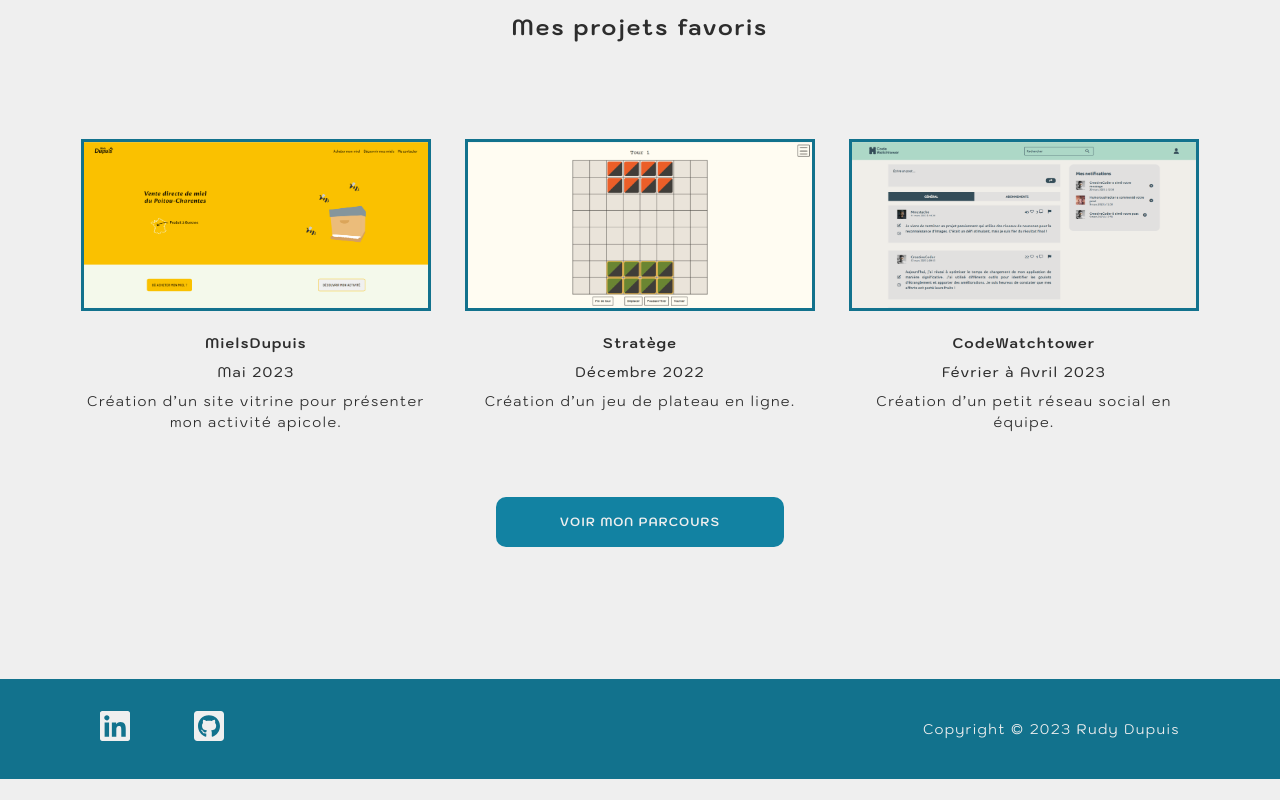
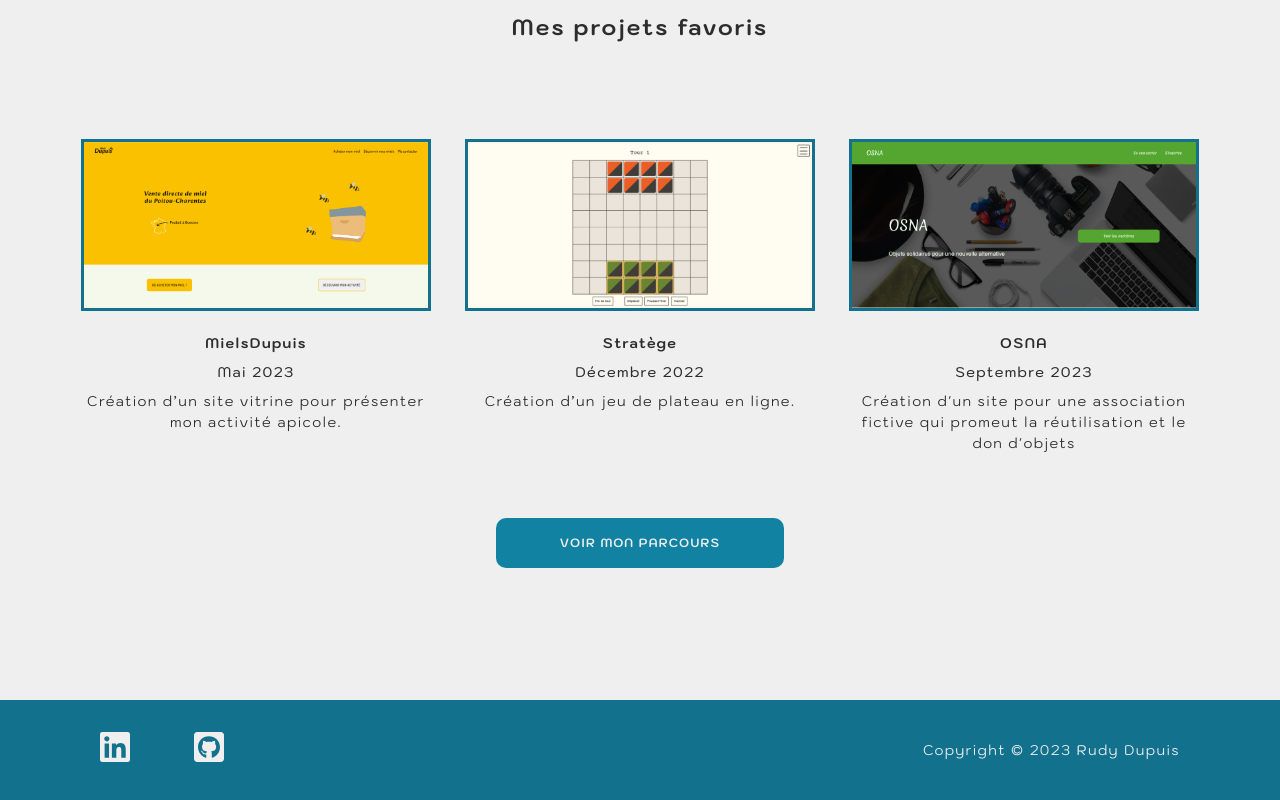
Before and after one commit to RudyDupuis/rdtech_code, a Next.js app: page / in a window 1280 px wide. Shown: the part 2506-3306 px from the top of the page. Before the commit the page ends 3285 px from the top, so only its background shows below. Built offline with nearby package versions, Linux system fonts and the light colour scheme.

Commit message:
add OSNA

```diff
--- a/src/components/home/HomeProjects.tsx
+++ b/src/components/home/HomeProjects.tsx
@@ -14,7 +14,7 @@ const HomeProjects = () => {
       <div className="home__projects--list">
         <ProjectThumbnail project={projectFilter("MielsDupuis")} />
         <ProjectThumbnail project={projectFilter("Stratège")} />
-        <ProjectThumbnail project={projectFilter("CodeWatchtower")} />
+        <ProjectThumbnail project={projectFilter("OSNA")} />
       </div>
 
       <LinkButton content="Voir mon parcours" link="/mon-parcours" />
--- a/src/data/journeyData.js
+++ b/src/data/journeyData.js
@@ -14,6 +14,22 @@
 //   },
 
 export const journeyData = [
+  {
+    type: "project",
+    name: "OSNA",
+    title: "Projet en groupe",
+    date: "Septembre 2023",
+    dateNumb: [9, 2023],
+    img: "/journey/osna.png",
+    desc: "Le projet OSNA (Objets Solidaires pour une Nouvelle Alternative) a été réalisé en Java EE lors de ma formation à l'ENI. Cette expérience de développement collaboratif a été exécutée dans un délai serré de deux semaines, ajoutant une dimension de défi à notre démarche. La contrainte clé était de créer l'intégralité de la plateforme en utilisant exclusivement le langage Java. \n\n Pour donner forme à OSNA, nous avons adopté le modèle de conception MVC (Modèle-Vue-Contrôleur). La partie Vue et Contrôleur a été réalisée grâce aux JSP et aux Servlets. La partie Modèle a été organisée en trois couches distinctes : BO (Business Objects), DAL (Data Access Layer), et BLL (Business Logic Layer). La base de données utilisée est Microsoft SQL.",
+    smallDesc:
+      "Création d'un site pour une association fictive qui promeut la réutilisation et le don d'objets",
+    techUsed: ["Html", "Css", "Java", "Sql", "Git", "Figma"],
+    projectLink: null,
+    codeLink: "https://github.com/RudyDupuis/OSNA_group",
+    docLink:
+      "https://hickory-dormouse-c7a.notion.site/OSNA-9c6dd84194be4c268364f9b418f7c0ac?pvs=4",
+  },
   {
     type: "study",
     name: " Bac + 2 | Développeur Web et Web Mobile",
```
Also changed, not shown: public/journey/osna.png (added).
